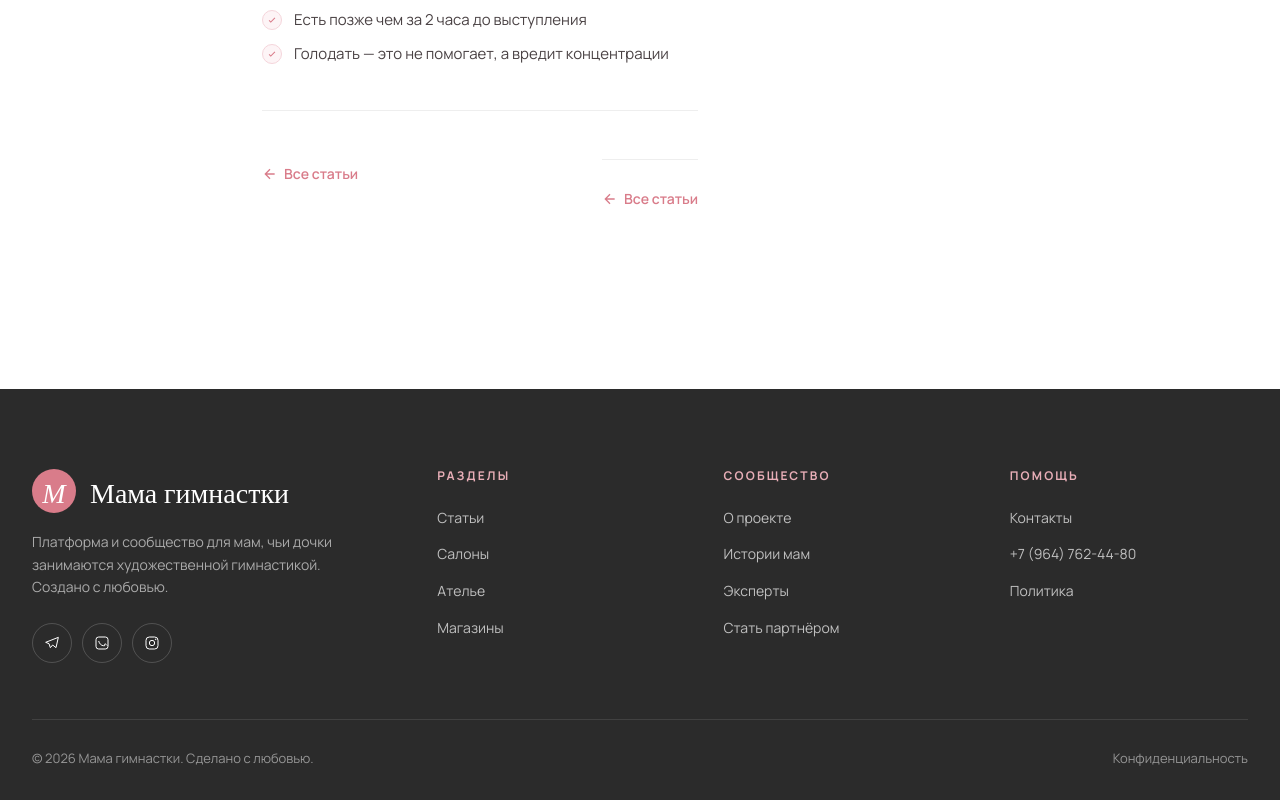
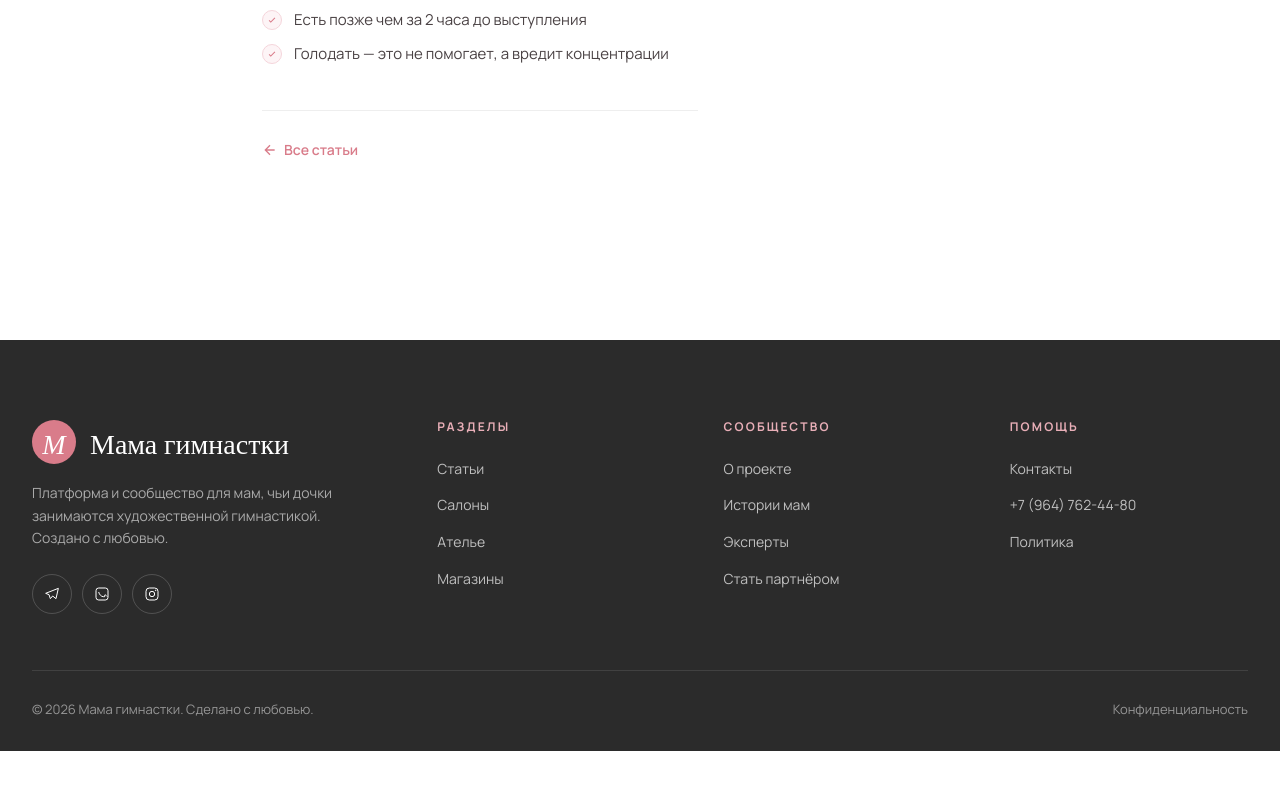
Before and after one commit to OrmonovB/mama-gym, a Next.js app: page /articles/pitanie-pered-sorevnovaniyami in a window 1280 px wide. Shown: the part 2124-2924 px from the top of the page. After the commit the page ends 2875 px from the top, so only its background shows below. Built offline with nearby package versions, Linux system fonts and the light colour scheme; a web font is replaced by a local one.

Commit message:
статьи

```diff
--- a/app/articles/[slug]/page.tsx
+++ b/app/articles/[slug]/page.tsx
@@ -116,12 +116,6 @@ export default async function ArticlePage({ params }: { params: Promise<{ slug:
                 <svg width="16" height="16" viewBox="0 0 24 24" fill="none" stroke="currentColor" strokeWidth="2"><path d="M19 12H5M12 5l-7 7 7 7"/></svg>
                 Все статьи
               </Link>
-              <div style={{borderTop:'1px solid var(--line)', paddingTop:28, marginTop:20}}>
-                <Link href="/articles" style={{fontSize:14, color:'var(--pink-deep)', textDecoration:'none', display:'flex', alignItems:'center', gap:6, fontWeight:600}}>
-                    <svg width="16" height="16" viewBox="0 0 24 24" fill="none" stroke="currentColor" strokeWidth="2"><path d="M19 12H5M12 5l-7 7 7 7"/></svg>
-                    Все статьи
-                </Link>
-            </div>
             </div>
           </div>
 
```
